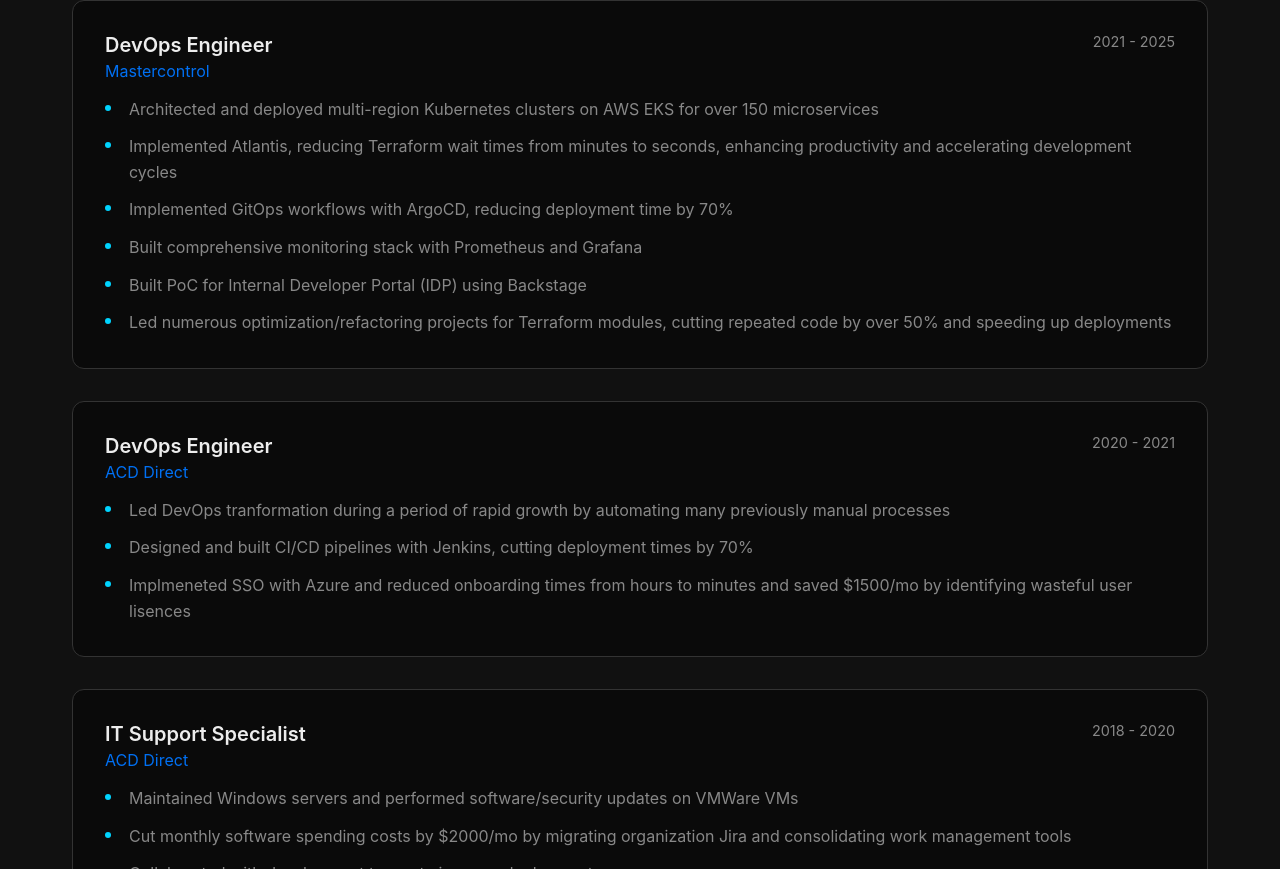
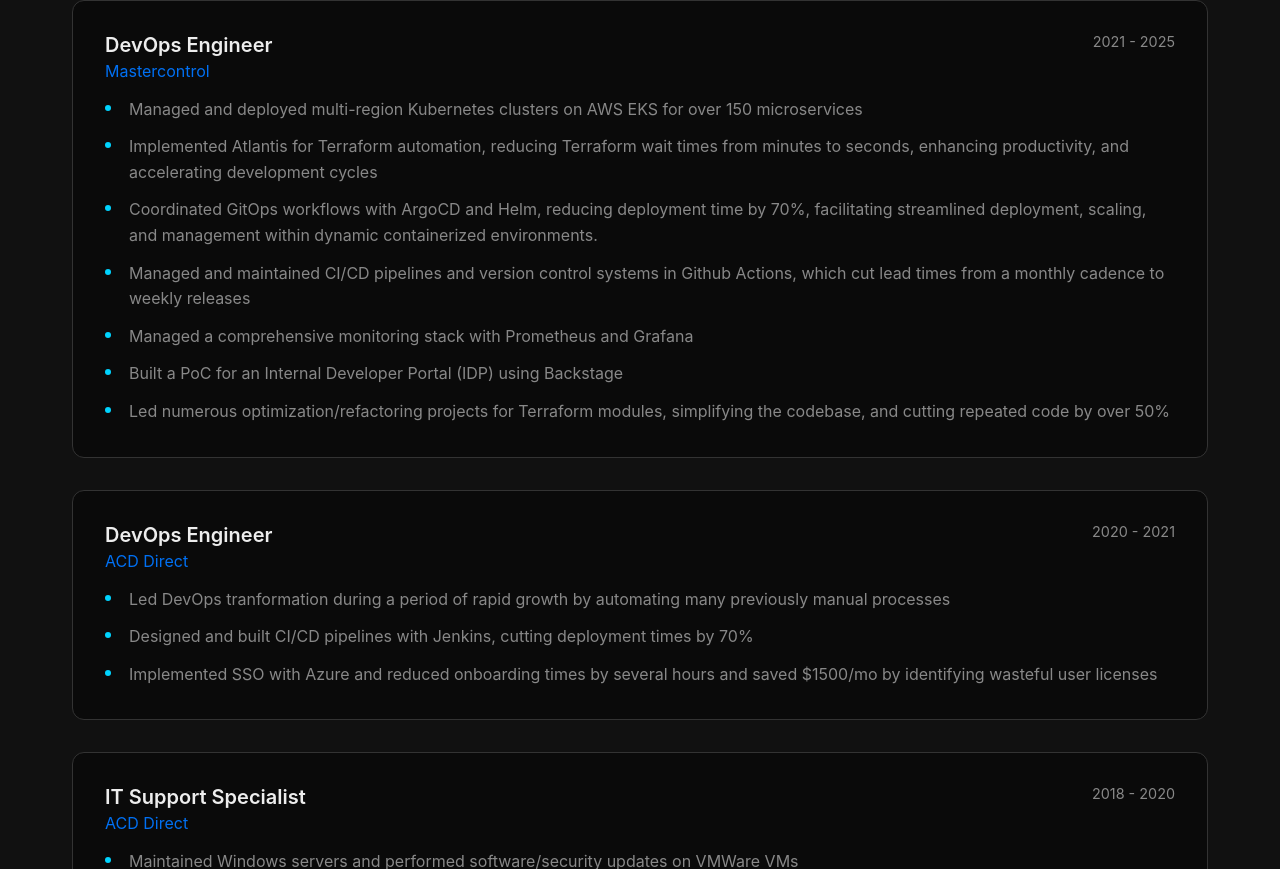
Before and after one commit to furryman/fuhriman-website, a Next.js app: page / in a window 1280 px wide. Shown: the part 2111-2980 px from the top of the page. Built offline with nearby package versions, Linux system fonts and the light colour scheme.

Commit message:
updated experience

```diff
--- a/src/components/Experience.tsx
+++ b/src/components/Experience.tsx
@@ -6,12 +6,13 @@ const experiences = [
     company: 'Mastercontrol',
     period: '2021 - 2025',
     highlights: [
-      'Architected and deployed multi-region Kubernetes clusters on AWS EKS for over 150 microservices',
-      'Implemented Atlantis, reducing Terraform wait times from minutes to seconds, enhancing productivity and accelerating development cycles',
-      'Implemented GitOps workflows with ArgoCD, reducing deployment time by 70%',
-      'Built comprehensive monitoring stack with Prometheus and Grafana',
-      'Built PoC for Internal Developer Portal (IDP) using Backstage',
-      'Led numerous optimization/refactoring projects for Terraform modules, cutting repeated code by over 50% and speeding up deployments'
+      'Managed and deployed multi-region Kubernetes clusters on AWS EKS for over 150 microservices',
+      'Implemented Atlantis for Terraform automation, reducing Terraform wait times from minutes to seconds, enhancing productivity, and accelerating development cycles',
+      'Coordinated GitOps workflows with ArgoCD and Helm, reducing deployment time by 70%, facilitating streamlined deployment, scaling, and management within dynamic containerized environments.',
+      'Managed and maintained CI/CD pipelines and version control systems in Github Actions, which cut lead times from a monthly cadence to weekly releases',
+      'Managed a comprehensive monitoring stack with Prometheus and Grafana',
+      'Built a PoC for an Internal Developer Portal (IDP) using Backstage',
+      'Led numerous optimization/refactoring projects for Terraform modules, simplifying the codebase, and cutting repeated code by over 50%'
     ]
   },
   {
@@ -21,7 +22,7 @@ const experiences = [
     highlights: [
       'Led DevOps tranformation during a period of rapid growth by automating many previously manual processes',
       'Designed and built CI/CD pipelines with Jenkins, cutting deployment times by 70%',
-      'Implmeneted SSO with Azure and reduced onboarding times from hours to minutes and saved $1500/mo by identifying wasteful user lisences'
+      'Implemented SSO with Azure and reduced onboarding times by several hours and saved $1500/mo by identifying wasteful user licenses'
     ]
   },
   {
@@ -30,8 +31,8 @@ const experiences = [
     period: '2018 - 2020',
     highlights: [
       'Maintained Windows servers and performed software/security updates on VMWare VMs',
-      'Cut monthly software spending costs by $2000/mo by migrating organization Jira and consolidating work management tools',
-      'Collaborated with development teams to improve deployment processes',
+      'Cut monthly software spending costs by $2000 by migrating the organization to Jira and consolidating work management tools',
+      'Coordinated with dev teams for performing bi-weekly roll-outs to production'
     ]
   }
 ]
```
